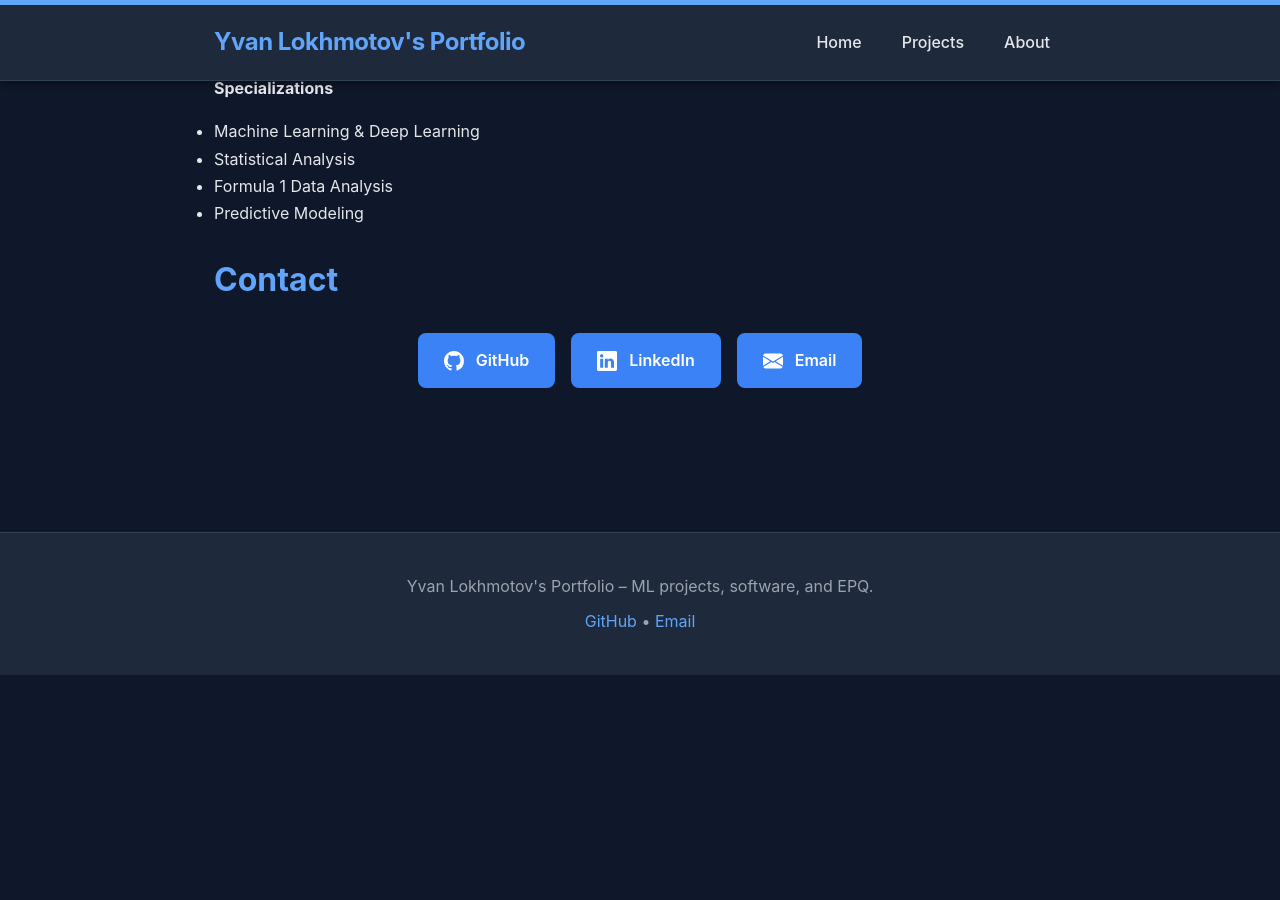
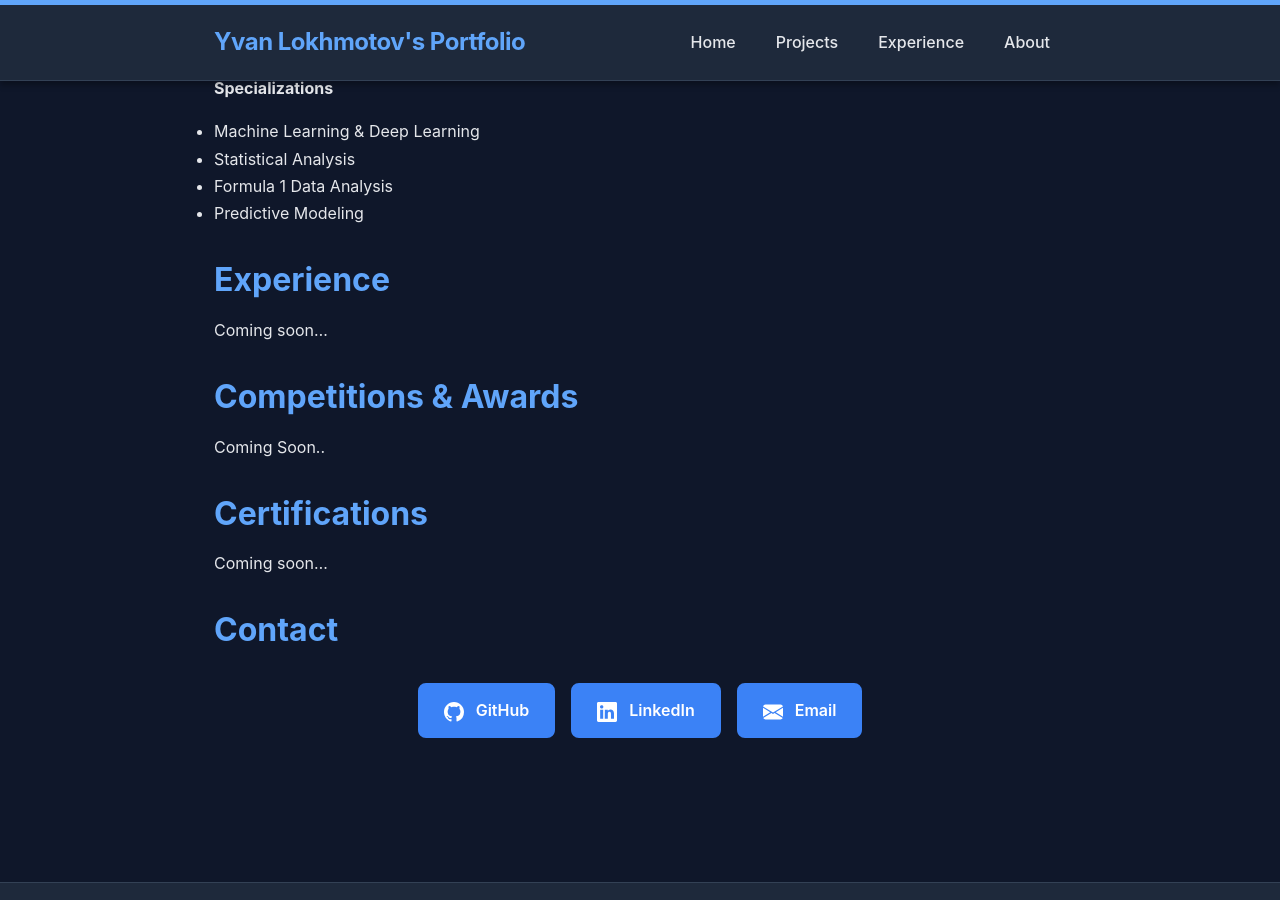
Before and after one commit to yvanlok/yvanlokhmotov.github.io, a Jekyll site: the page built from about.md, in a window 1280 px wide and 900 px high, scrolled down 792 px. Built offline with Jekyll 4.4.1, drawn with Linux system fonts in a browser that asks for light colours; before the commit the page ends 1467 px from its top, so only the background shows below that.

Commit message:
Add experience section and content to portfolio, update navigation

```diff
--- a/_config.yml
+++ b/_config.yml
@@ -31,6 +31,7 @@ linkedin_username: yvanlokhmotov
 header_pages:
   - index.md
   - projects/index.md
+  - experience.md
   - about.md
 
 # Build settings
--- /dev/null
+++ b/_includes/experience-content.md
@@ -0,0 +1 @@
+Coming soon...
--- a/_layouts/default.html
+++ b/_layouts/default.html
@@ -16,7 +16,12 @@
             <a class="site-title" href="{{ " /" | relative_url }}">{{ site.title | escape }}</a>
             <nav class="site-nav">
                 {%- for path in site.header_pages -%}
-                {%- assign page_path = path | replace: '.md', '' | replace: 'index', '' -%}
+                {%- assign page_path = path | replace: '.md', '' -%}
+                {%- if page_path == 'index' -%}
+                {%- assign page_path = '' -%}
+                {%- else -%}
+                {%- assign page_path = page_path | replace: '/index', '' -%}
+                {%- endif -%}
                 {%- if page_path == '' -%}
                 {%- assign page_path = '/' -%}
                 {%- else -%}
--- a/about.md
+++ b/about.md
@@ -36,6 +36,21 @@ Subjects: Maths, Further Maths, Physics, Chemistry, Computer Science
 - Formula 1 Data Analysis
 - Predictive Modeling
 
+## Experience
+
+{% capture experience_content %}
+{% include experience-content.md %}
+{% endcapture %}
+{{ experience_content | markdownify }}
+
+## Competitions & Awards
+
+Coming Soon..
+
+## Certifications
+
+Coming soon...
+
 ## Contact
 
 <div class="cta-buttons">
```
Also changed, not shown: experience.md (added, +10 -0 lines).
